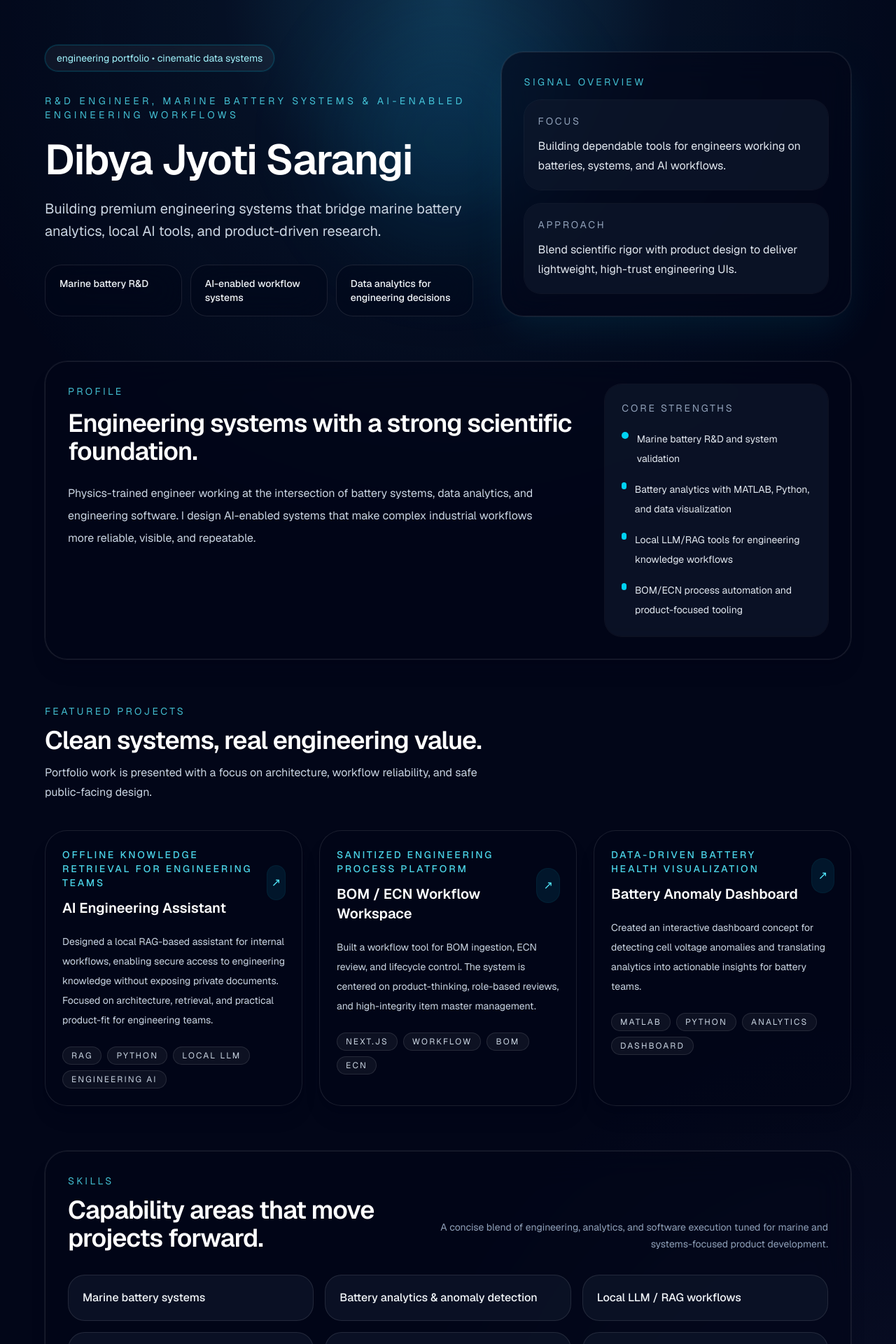
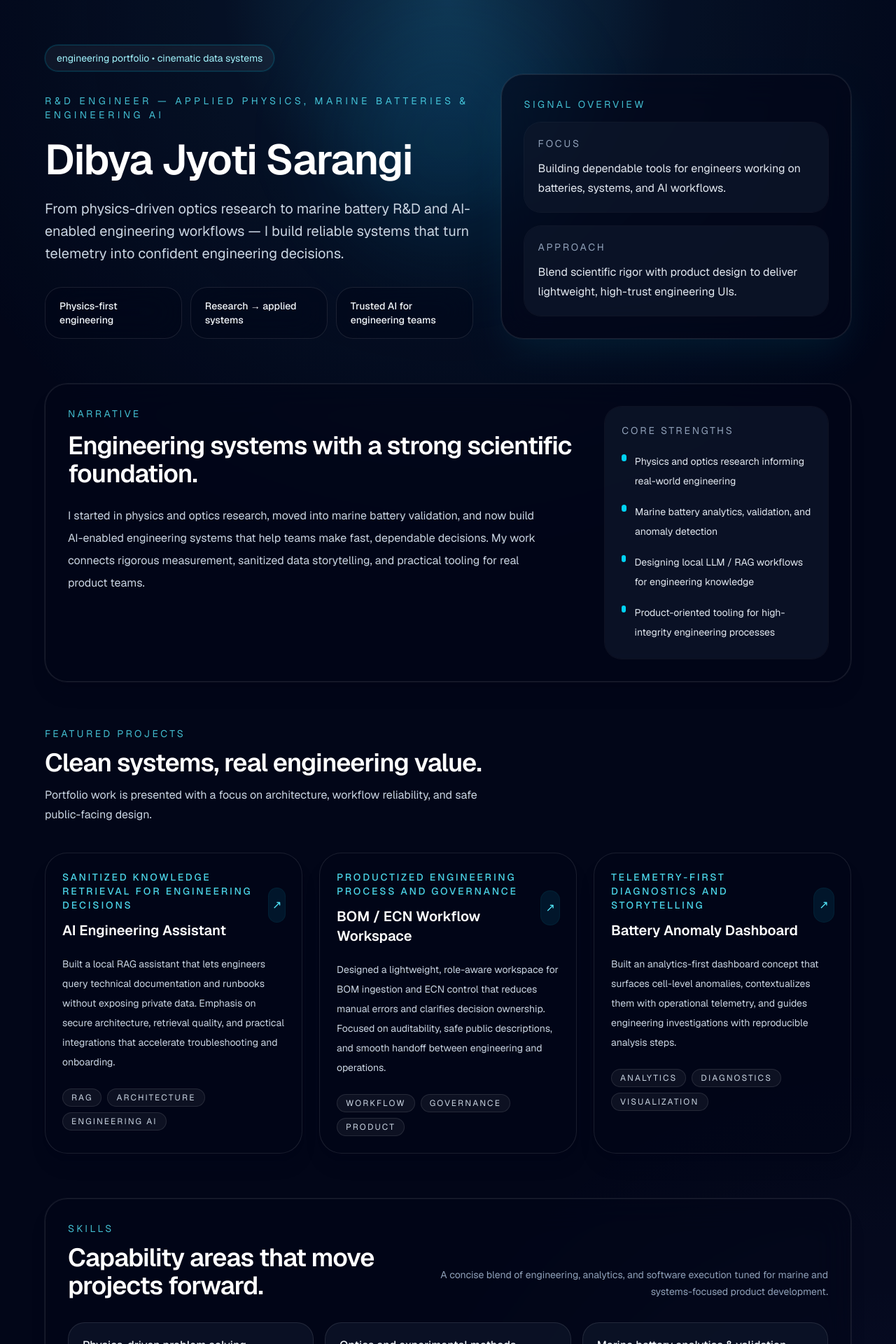
Before and after one commit to dsarangi7/dibya-portfolio, a Next.js app: page / in a window 1280 px wide. Shown: the top 1920 px of the page at 70% size. Built offline with nearby package versions, Linux system fonts and the light colour scheme.

Commit message:
Add phase 2 cinematic animations and background

```diff
--- /dev/null
+++ b/app/components/background.tsx
@@ -0,0 +1,10 @@
+import React from "react";
+
+export default function Background() {
+  return (
+    <div aria-hidden className="pointer-events-none fixed inset-0 -z-10">
+      <div className="tech-grid absolute inset-0 opacity-30" />
+      <div className="particles absolute inset-0" />
+    </div>
+  );
+}
--- a/app/components/hero-section.tsx
+++ b/app/components/hero-section.tsx
@@ -1,12 +1,21 @@
+"use client";
+
 import { heroCopy } from "@/app/lib/portfolio";
+import { motion } from "framer-motion";
 
 export function HeroSection() {
   return (
-    <section className="relative isolate overflow-hidden px-6 py-16 sm:px-10 lg:px-16">
+    <motion.section
+      className="relative isolate overflow-hidden px-6 py-16 sm:px-10 lg:px-16"
+      initial={{ opacity: 0, y: 8 }}
+      whileInView={{ opacity: 1, y: 0 }}
+      viewport={{ once: true, amount: 0.2 }}
+      transition={{ duration: 0.6, ease: "easeOut" }}
+    >
       <div className="absolute inset-x-0 top-0 -z-10 h-80 bg-[radial-gradient(circle_at_top,_rgba(56,189,248,0.22),_transparent_45%)] opacity-80" />
       <div className="absolute left-1/2 top-10 -z-10 h-80 w-80 -translate-x-1/2 rounded-full bg-sky-500/10 blur-3xl" />
       <div className="mx-auto max-w-7xl">
-        <div className="grid gap-10 lg:grid-cols-[1.1fr_0.9fr] lg:items-end">
+          <div className="grid gap-10 lg:grid-cols-[1.1fr_0.9fr] lg:items-end">
           <div className="space-y-8">
             <div className="inline-flex items-center gap-2 rounded-full border border-cyan-400/20 bg-white/5 px-4 py-2 text-sm text-cyan-200 ring-1 ring-cyan-400/10 backdrop-blur-sm">
               engineering portfolio • cinematic data systems
@@ -22,13 +31,18 @@ export function HeroSection() {
                 {heroCopy.headline}
               </p>
             </div>
-            <div className="grid gap-3 sm:grid-cols-3">
+            <motion.div className="grid gap-3 sm:grid-cols-3"
+              initial={{ opacity: 0, y: 6 }}
+              whileInView={{ opacity: 1, y: 0 }}
+              viewport={{ once: true, amount: 0.2 }}
+              transition={{ duration: 0.55, delay: 0.08 }}
+            >
               {heroCopy.highlights.map((item) => (
                 <div key={item} className="rounded-3xl border border-white/10 bg-slate-950/40 px-5 py-4 shadow-[0_35px_120px_-80px_rgba(14,165,233,0.45)]/20 backdrop-blur-xl">
                   <p className="text-sm font-medium text-slate-100">{item}</p>
                 </div>
               ))}
-            </div>
+            </motion.div>
           </div>
 
           <div className="rounded-[2rem] border border-white/10 bg-slate-950/60 p-8 shadow-2xl shadow-cyan-500/10 backdrop-blur-xl ring-1 ring-white/5">
@@ -52,6 +66,6 @@ export function HeroSection() {
           </div>
         </div>
       </div>
-    </section>
+    </motion.section>
   );
 }
--- /dev/null
+++ b/app/components/page-transition.tsx
@@ -0,0 +1,19 @@
+"use client";
+
+import { motion } from "framer-motion";
+import React from "react";
+
+export default function PageTransition({ children }: { children: React.ReactNode }) {
+  return (
+    <motion.div
+      key="page"
+      initial={{ opacity: 0, y: 8 }}
+      animate={{ opacity: 1, y: 0 }}
+      exit={{ opacity: 0, y: -8 }}
+      transition={{ duration: 0.45, ease: "easeOut" }}
+      className="relative z-10"
+    >
+      {children}
+    </motion.div>
+  );
+}
--- a/app/components/profile-summary.tsx
+++ b/app/components/profile-summary.tsx
@@ -1,10 +1,18 @@
+"use client";
+
 import { profileSummary } from "@/app/lib/portfolio";
+import { motion } from "framer-motion";
 
 export function ProfileSummary() {
   return (
-    <section className="px-6 pb-16 sm:px-10 lg:px-16">
+    <motion.section className="px-6 pb-16 sm:px-10 lg:px-16"
+      initial={{ opacity: 0, y: 8 }}
+      whileInView={{ opacity: 1, y: 0 }}
+      viewport={{ once: true, amount: 0.2 }}
+      transition={{ duration: 0.55 }}
+    >
       <div className="mx-auto max-w-6xl">
-        <div className="rounded-[2rem] border border-white/10 bg-slate-950/60 p-8 shadow-xl shadow-slate-950/20 backdrop-blur-xl ring-1 ring-white/5">
+          <div className="rounded-[2rem] border border-white/10 bg-slate-950/60 p-8 shadow-xl shadow-slate-950/20 backdrop-blur-xl ring-1 ring-white/5">
           <div className="flex flex-col gap-6 lg:flex-row lg:items-start lg:justify-between">
             <div className="max-w-3xl">
               <p className="text-sm uppercase tracking-[0.24em] text-cyan-300/80">{profileSummary.title}</p>
@@ -29,6 +37,6 @@ export function ProfileSummary() {
           </div>
         </div>
       </div>
-    </section>
+    </motion.section>
   );
 }
--- a/app/components/projects-grid.tsx
+++ b/app/components/projects-grid.tsx
@@ -1,8 +1,16 @@
+"use client";
+
 import { featuredProjects } from "@/app/lib/portfolio";
+import { motion } from "framer-motion";
 
 export function ProjectsGrid() {
   return (
-    <section id="projects" className="px-6 pb-16 sm:px-10 lg:px-16">
+    <motion.section id="projects" className="px-6 pb-16 sm:px-10 lg:px-16"
+      initial={{ opacity: 0, y: 8 }}
+      whileInView={{ opacity: 1, y: 0 }}
+      viewport={{ once: true, amount: 0.15 }}
+      transition={{ duration: 0.6 }}
+    >
       <div className="mx-auto max-w-6xl">
         <div className="mb-10 flex flex-col gap-3">
           <p className="text-sm uppercase tracking-[0.24em] text-cyan-300/80">Featured projects</p>
@@ -16,8 +24,10 @@ export function ProjectsGrid() {
 
         <div className="grid gap-6 lg:grid-cols-3">
           {featuredProjects.map((project) => (
-            <article
+            <motion.article
               key={project.title}
+              whileHover={{ scale: 1.02 }}
+              transition={{ type: "spring", stiffness: 280, damping: 22 }}
               className="group rounded-[2rem] border border-white/10 bg-slate-950/55 p-6 shadow-xl shadow-slate-950/20 transition hover:-translate-y-1 hover:bg-slate-900/70"
             >
               <div className="mb-5 flex items-center justify-between gap-3">
@@ -44,10 +54,10 @@ export function ProjectsGrid() {
                   </span>
                 ))}
               </div>
-            </article>
+            </motion.article>
           ))}
         </div>
       </div>
-    </section>
+    </motion.section>
   );
 }
--- a/app/components/skills-section.tsx
+++ b/app/components/skills-section.tsx
@@ -1,8 +1,16 @@
+"use client";
+
 import { skills } from "@/app/lib/portfolio";
+import { motion } from "framer-motion";
 
 export function SkillsSection() {
   return (
-    <section id="skills" className="px-6 pb-20 sm:px-10 lg:px-16">
+    <motion.section id="skills" className="px-6 pb-20 sm:px-10 lg:px-16"
+      initial={{ opacity: 0, y: 8 }}
+      whileInView={{ opacity: 1, y: 0 }}
+      viewport={{ once: true, amount: 0.15 }}
+      transition={{ duration: 0.55 }}
+    >
       <div className="mx-auto max-w-6xl">
         <div className="rounded-[2rem] border border-white/10 bg-slate-950/55 p-8 shadow-xl shadow-slate-950/20 backdrop-blur-xl ring-1 ring-white/5">
           <div className="mb-8 flex flex-col gap-4 sm:flex-row sm:items-end sm:justify-between">
@@ -19,13 +27,13 @@ export function SkillsSection() {
 
           <div className="grid gap-4 sm:grid-cols-2 xl:grid-cols-3">
             {skills.map((skill) => (
-              <div key={skill} className="rounded-3xl border border-white/10 bg-slate-900/70 p-5 text-slate-100 transition hover:border-cyan-400/20 hover:bg-slate-900/90">
+              <motion.div key={skill} whileHover={{ scale: 1.02 }} className="rounded-3xl border border-white/10 bg-slate-900/70 p-5 text-slate-100 transition hover:border-cyan-400/20 hover:bg-slate-900/90">
                 <p className="text-base font-medium">{skill}</p>
-              </div>
+              </motion.div>
             ))}
           </div>
         </div>
       </div>
-    </section>
+    </motion.section>
   );
 }
--- a/app/globals.css
+++ b/app/globals.css
@@ -37,3 +37,36 @@ body {
 html {
   scroll-behavior: smooth;
 }
+
+/* Technical grid background */
+.tech-grid {
+  background-image: linear-gradient(rgba(255,255,255,0.02) 1px, transparent 1px), linear-gradient(90deg, rgba(255,255,255,0.02) 1px, transparent 1px);
+  background-size: 48px 48px, 48px 48px;
+  background-position: 0 0, 0 0;
+  will-change: background-position;
+  animation: grid-pan 18s linear infinite;
+}
+
+@keyframes grid-pan {
+  from { background-position: 0 0, 0 0; }
+  to { background-position: -240px 120px, 240px -120px; }
+}
+
+/* Simple particle layer (performant, few large particles) */
+.particles {
+  background-image: radial-gradient(circle at 10% 20%, rgba(56,189,248,0.06) 0px, transparent 40px),
+    radial-gradient(circle at 80% 10%, rgba(129,140,248,0.05) 0px, transparent 50px),
+    radial-gradient(circle at 60% 70%, rgba(124,58,237,0.04) 0px, transparent 60px);
+  background-repeat: no-repeat;
+  animation: particles-drift 16s ease-in-out infinite;
+}
+
+@keyframes particles-drift {
+  0% { transform: translateY(0) scale(1); opacity: 0.95 }
+  50% { transform: translateY(-8px) scale(1.02); opacity: 0.9 }
+  100% { transform: translateY(0) scale(1); opacity: 0.95 }
+}
+
+@media (prefers-reduced-motion: reduce) {
+  .tech-grid, .particles { animation: none !important }
+}
--- a/app/layout.tsx
+++ b/app/layout.tsx
@@ -1,6 +1,8 @@
 import type { Metadata } from "next";
 import { Geist, Geist_Mono } from "next/font/google";
 import "./globals.css";
+import Background from "@/app/components/background";
+import PageTransition from "@/app/components/page-transition";
 
 const geistSans = Geist({
   variable: "--font-geist-sans",
@@ -28,7 +30,10 @@ export default function RootLayout({
       lang="en"
       className={`${geistSans.variable} ${geistMono.variable} h-full antialiased`}
     >
-      <body className="min-h-full bg-slate-950 text-slate-100">{children}</body>
+      <body className="min-h-full bg-slate-950 text-slate-100">
+        <Background />
+        <PageTransition>{children}</PageTransition>
+      </body>
     </html>
   );
 }
--- a/app/lib/portfolio.ts
+++ b/app/lib/portfolio.ts
@@ -8,61 +8,61 @@ export type ProjectCard = {
 
 export const heroCopy = {
   name: "Dibya Jyoti Sarangi",
-  role: "R&D Engineer, Marine Battery Systems & AI-Enabled Engineering Workflows",
+  role: "R&D Engineer — Applied Physics, Marine Batteries & Engineering AI",
   headline:
-    "Building premium engineering systems that bridge marine battery analytics, local AI tools, and product-driven research.",
+    "From physics-driven optics research to marine battery R&D and AI-enabled engineering workflows — I build reliable systems that turn telemetry into confident engineering decisions.",
   highlights: [
-    "Marine battery R&D",
-    "AI-enabled workflow systems",
-    "Data analytics for engineering decisions",
+    "Physics-first engineering",
+    "Research → applied systems",
+    "Trusted AI for engineering teams",
   ],
 };
 
 export const profileSummary = {
-  title: "Profile",
+  title: "Narrative",
   description:
-    "Physics-trained engineer working at the intersection of battery systems, data analytics, and engineering software. I design AI-enabled systems that make complex industrial workflows more reliable, visible, and repeatable.",
+    "I started in physics and optics research, moved into marine battery validation, and now build AI-enabled engineering systems that help teams make fast, dependable decisions. My work connects rigorous measurement, sanitized data storytelling, and practical tooling for real product teams.",
   bullets: [
-    "Marine battery R&D and system validation",
-    "Battery analytics with MATLAB, Python, and data visualization",
-    "Local LLM/RAG tools for engineering knowledge workflows",
-    "BOM/ECN process automation and product-focused tooling",
+    "Physics and optics research informing real-world engineering",
+    "Marine battery analytics, validation, and anomaly detection",
+    "Designing local LLM / RAG workflows for engineering knowledge",
+    "Product-oriented tooling for high-integrity engineering processes",
   ],
 };
 
 export const featuredProjects: ProjectCard[] = [
   {
     title: "AI Engineering Assistant",
-    subtitle: "Offline knowledge retrieval for engineering teams",
+    subtitle: "Sanitized knowledge retrieval for engineering decisions",
     summary:
-      "Designed a local RAG-based assistant for internal workflows, enabling secure access to engineering knowledge without exposing private documents. Focused on architecture, retrieval, and practical product-fit for engineering teams.",
-    tags: ["RAG", "Python", "Local LLM", "Engineering AI"],
+      "Built a local RAG assistant that lets engineers query technical documentation and runbooks without exposing private data. Emphasis on secure architecture, retrieval quality, and practical integrations that accelerate troubleshooting and onboarding.",
+    tags: ["RAG", "Architecture", "Engineering AI"],
     link: "#ai-assistant",
   },
   {
     title: "BOM / ECN Workflow Workspace",
-    subtitle: "Sanitized engineering process platform",
+    subtitle: "Productized engineering process and governance",
     summary:
-      "Built a workflow tool for BOM ingestion, ECN review, and lifecycle control. The system is centered on product-thinking, role-based reviews, and high-integrity item master management.",
-    tags: ["Next.js", "Workflow", "BOM", "ECN"],
+      "Designed a lightweight, role-aware workspace for BOM ingestion and ECN control that reduces manual errors and clarifies decision ownership. Focused on auditability, safe public descriptions, and smooth handoff between engineering and operations.",
+    tags: ["Workflow", "Governance", "Product"],
     link: "#bom-ecn",
   },
   {
     title: "Battery Anomaly Dashboard",
-    subtitle: "Data-driven battery health visualization",
+    subtitle: "Telemetry-first diagnostics and storytelling",
     summary:
-      "Created an interactive dashboard concept for detecting cell voltage anomalies and translating analytics into actionable insights for battery teams.",
-    tags: ["MATLAB", "Python", "Analytics", "Dashboard"],
+      "Built an analytics-first dashboard concept that surfaces cell-level anomalies, contextualizes them with operational telemetry, and guides engineering investigations with reproducible analysis steps.",
+    tags: ["Analytics", "Diagnostics", "Visualization"],
     link: "#battery-dashboard",
   },
 ];
 
 export const skills = [
-  "Marine battery systems",
-  "Battery analytics & anomaly detection",
-  "Local LLM / RAG workflows",
-  "Engineering dashboard design",
-  "Product-oriented tooling",
-  "Python & MATLAB",
-  "Next.js & Tailwind CSS",
+  "Physics-driven problem solving",
+  "Optics and experimental methods",
+  "Marine battery analytics & validation",
+  "RAG & local LLM engineering workflows",
+  "Engineering dashboards & data storytelling",
+  "Product-focused software design",
+  "Python, MATLAB, Next.js",
 ];
--- a/package.json
+++ b/package.json
@@ -9,6 +9,7 @@
     "lint": "eslint"
   },
   "dependencies": {
+    "framer-motion": "12.40.0",
     "next": "16.2.6",
     "react": "19.2.4",
     "react-dom": "19.2.4"
```
Also changed, not shown: 2 other files (tests, documents, lock files or other folders).
